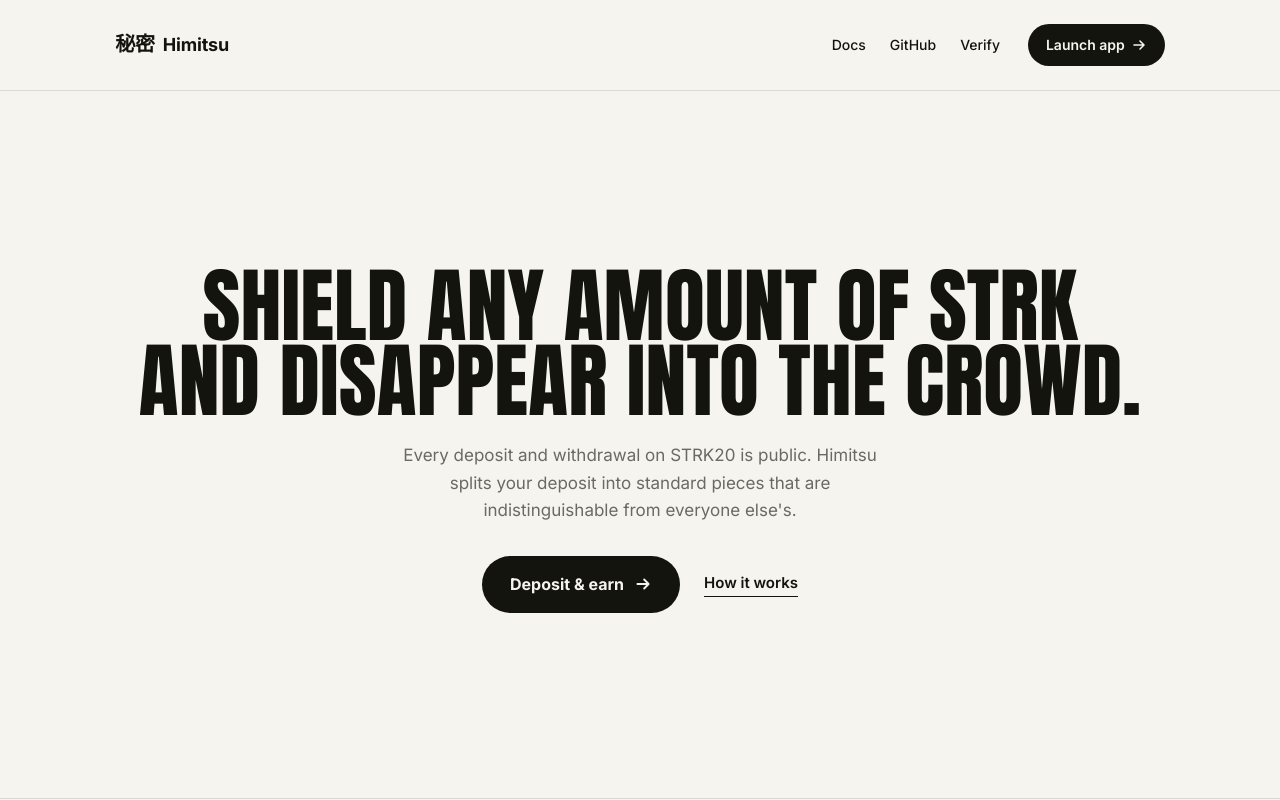
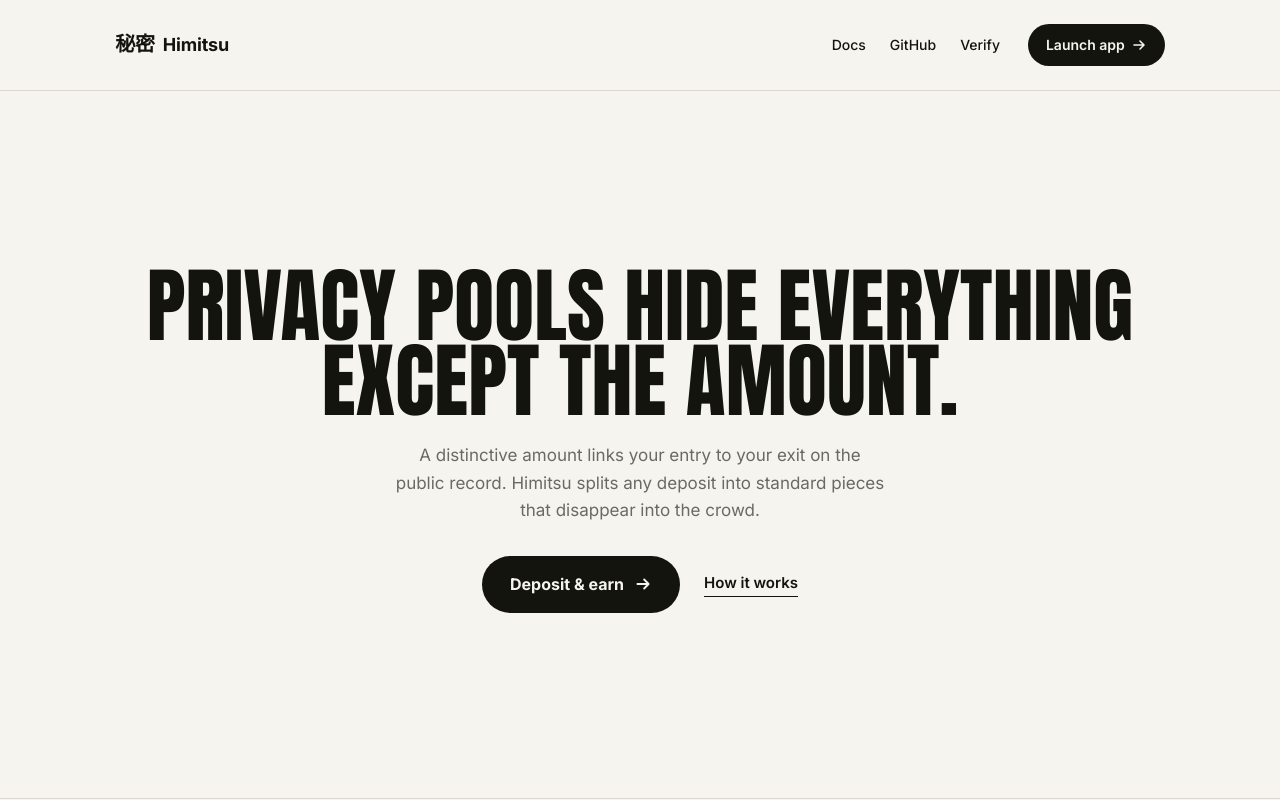
Before and after one commit to adipundir/himitsu-protocol, a Next.js app in the folder app/: page / in a window 1280 px wide. Shown: the top 800 px of the page. Built offline with nearby package versions, Linux system fonts and the light colour scheme.

Commit message:
Problem-first hero: privacy pools hide everything except the amount
The headline states the flaw; the sub carries the link mechanism and the fix.
The action tagline stays in the footer and deck.

```diff
--- a/app/src/app/page.tsx
+++ b/app/src/app/page.tsx
@@ -95,11 +95,11 @@ export default function MarketingHome() {
       <section className={styles.hero}>
         <div className={styles.heroText}>
           <h1 className={`${styles.display} ${styles.heroHead}`}>
-            Shield any amount of STRK and disappear into the crowd.
+            Privacy pools hide everything except the amount.
           </h1>
           <p className={styles.heroSub}>
-            Every deposit and withdrawal on STRK20 is public. Himitsu splits your deposit
-            into standard pieces that are indistinguishable from everyone else&apos;s.
+            A distinctive amount links your entry to your exit on the public record.
+            Himitsu splits any deposit into standard pieces that disappear into the crowd.
           </p>
           <div className={styles.heroActions}>
             <Link href="/app/shield" className={styles.heroCta}>
```
